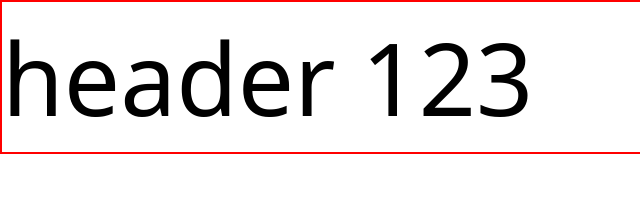
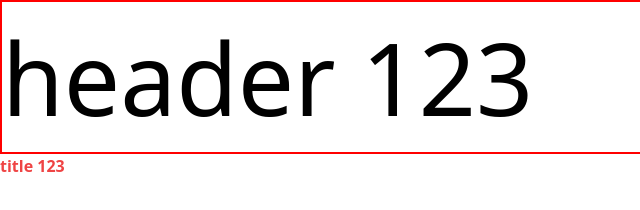
Before and after one commit to timchao0825/parcel-html-template-build-tool, a website built with Parcel: page src/index.html in a window 1280 px wide. Shown: the full height of the page, 0-640 px from the left. Built offline with nearby package versions, Linux system fonts and the light colour scheme.

Commit message:
[UPDATE] remove cache when start to dev

```diff
--- a/package.json
+++ b/package.json
@@ -1,8 +1,8 @@
 {
   "browserslist": "> 0.5%, last 2 versions, not dead",
   "scripts": {
-    "dev": "parcel './src/*.html' './src/js/*.js' './src/js/*/*.js' './src/scss/*.scss' './src/scss/*/*.scss' './src/images/*.*' './src/images/*/*.*' --host 0.0.0.0",
-    "prod": "rm -rf dist && parcel build './src/*.html' './src/js/*.js' './src/scss/*.scss' './src/images/*/*.*' './src/images/*.*'  --public-url . --no-cache"
+    "dev": "rm -rf .parcel-cache && parcel './src/*.html' './src/js/*.js' './src/js/*/*.js' './src/scss/*.scss' './src/scss/*/*.scss' './src/images/*.*' './src/images/*/*.*' --host 0.0.0.0",
+    "prod": "rm -rf dist && parcel build './src/*.html' './src/js/*.js' './src/scss/*.scss' './src/images/*.*' './src/images/*/*.*' --public-url . --no-cache"
   },
   "devDependencies": {
     "@gatsbyjs/parcel-namer-relative-to-cwd": "^2.11.0",
--- a/src/index.html
+++ b/src/index.html
@@ -13,6 +13,7 @@
 <body>
     <include src="header.html"></include>
 
+    <h1 class="title font-bold text-red-500">title 123</h1>
     <!-- <img src="images/test.svg" alt="">
     <h1 class="font-bold text-xl m-4">test 123 123111</h1>
     <div class="test-icon">test</div>
```
